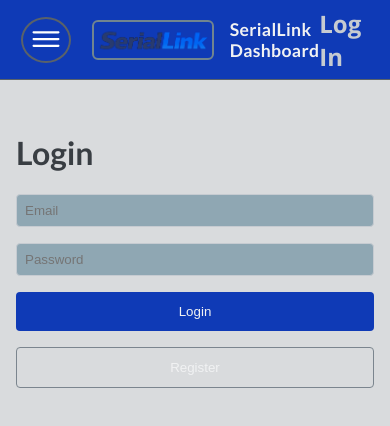
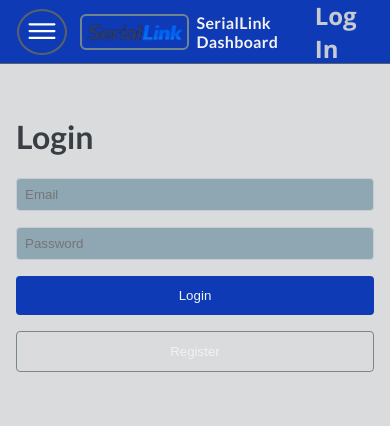
Before and after one commit to Pero0123/SerialLink_Frontend, a Next.js app: page /auth/login in a window 390 px wide. Shown: the top 426 px of the page. Built offline with nearby package versions, Linux system fonts and the light colour scheme; no server answers.

Commit message:
reduce navbar size on mobile

```diff
--- a/src/components/layout/MainNavigation.js
+++ b/src/components/layout/MainNavigation.js
@@ -17,6 +17,8 @@ function MainNavigation() {
 
   if (globalCtx.isLoggedIn) {
     contents.push({ title: 'Logout', webAddress: '/auth/login' });
+  } else {
+    contents.push({ title: 'Log In', webAddress: '/auth/login' });
   }
 
   return (
@@ -35,16 +37,18 @@ function MainNavigation() {
           <li><Link href="/timetrack">Readings</Link></li>
         </ul>
       </nav>
-      <div className={classes.userSection}>
-        {globalCtx.isLoggedIn ? (
+      {globalCtx.isLoggedIn ? (
+        <div className={classes.userSection}>
           <div className={classes.userInfo}>
             <button onClick={globalCtx.logout} className={classes.logoutBtn}>Logout</button>
             <span className={classes.username}>{globalCtx.email?.split('@')[0]}</span>
           </div>
-        ) : (
+        </div>
+      ) : (
+        <div className={classes.userSection}>
           <Link href="/auth/login" className={classes.loginLink}>Log In</Link>
-        )}
-      </div>
+        </div>
+      )}
     </header>
   );
 }
--- a/src/components/layout/MainNavigation.module.css
+++ b/src/components/layout/MainNavigation.module.css
@@ -86,18 +86,14 @@
 }
 
 .loginLink {
-  color: var(--text-on-dark);
-  font-size: 1.2rem;
   text-decoration: none;
-  padding: 0.5rem 1rem;
-  border: 1px solid var(--neutral-400);
-  border-radius: 4px;
-  transition: all 0.3s ease;
+  font-size: 1.5rem;
+  color: var(--neutral-200);
+  font-weight: bold;
+  transition: color 0.2s ease;
 }
 
 .loginLink:hover {
-  background-color: var(--btn-primary);
-  border-color: var(--btn-primary);
   color: var(--text-on-dark);
 }
 
@@ -129,27 +125,40 @@
 
 @media (max-width: 768px) {
   .header {
-    padding: 0 1rem;
+    padding: 0 0.75rem;
+    height: 4rem;
   }
 
   .desktopNav {
     display: none;
   }
 
+  .leftSection {
+    gap: 0.5rem;
+  }
+
   .title {
-    font-size: 1.1rem;
+    font-size: 1rem;
   }
 
   .username {
-    font-size: 0.9rem;
+    font-size: 0.85rem;
+  }
+
+  .loginLink {
+    font-size: 0.85rem;
   }
 
   .logoutBtn {
-    font-size: 0.85rem;
-    padding: 0.35rem 0.6rem;
+    font-size: 0.8rem;
+    padding: 0.3rem 0.5rem;
+  }
+
+  .userInfo {
+    gap: 0.5rem;
   }
 
   .icon {
-    height: 40px;
+    height: 36px;
   }
 }
```
